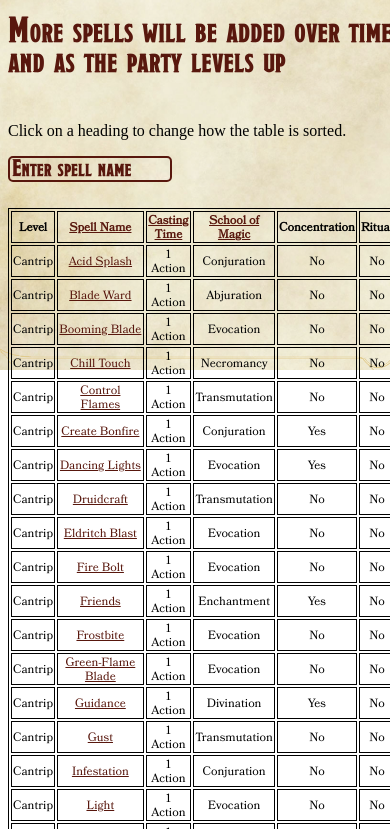
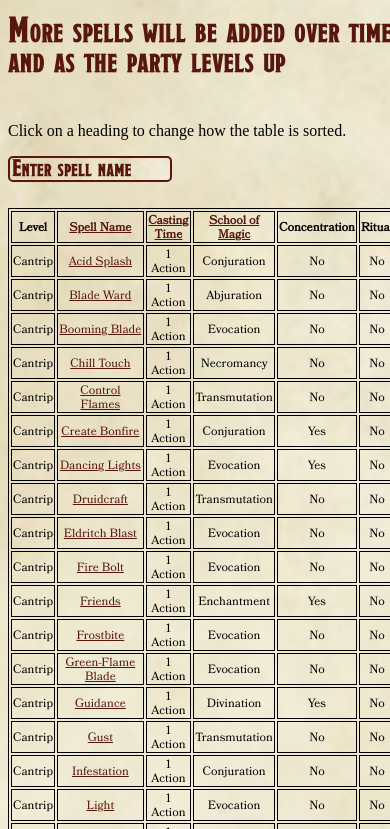
Before and after one commit to FestiveSnydley/Moubinia, a plain HTML site: page Spells/Spells.html in a window 390 px wide. Shown: the part 135-964 px from the top of the page. Drawn offline with Linux system fonts and the light colour scheme.

Commit message:
Update mystyle.css

```diff
--- a/CCS/mystyle.css
+++ b/CCS/mystyle.css
@@ -185,9 +185,9 @@ body {
     background-image: url('../Backgrounds/PHBBackground.webp');
     background-repeat: no-repeat;
     background-size: cover;
-    min-height: 50vh;
+    min-height: auto;
     min-width: 100vw;
-    height: 50vh;
+    height: auto;
     width: 100vw;
   }
 }
```
